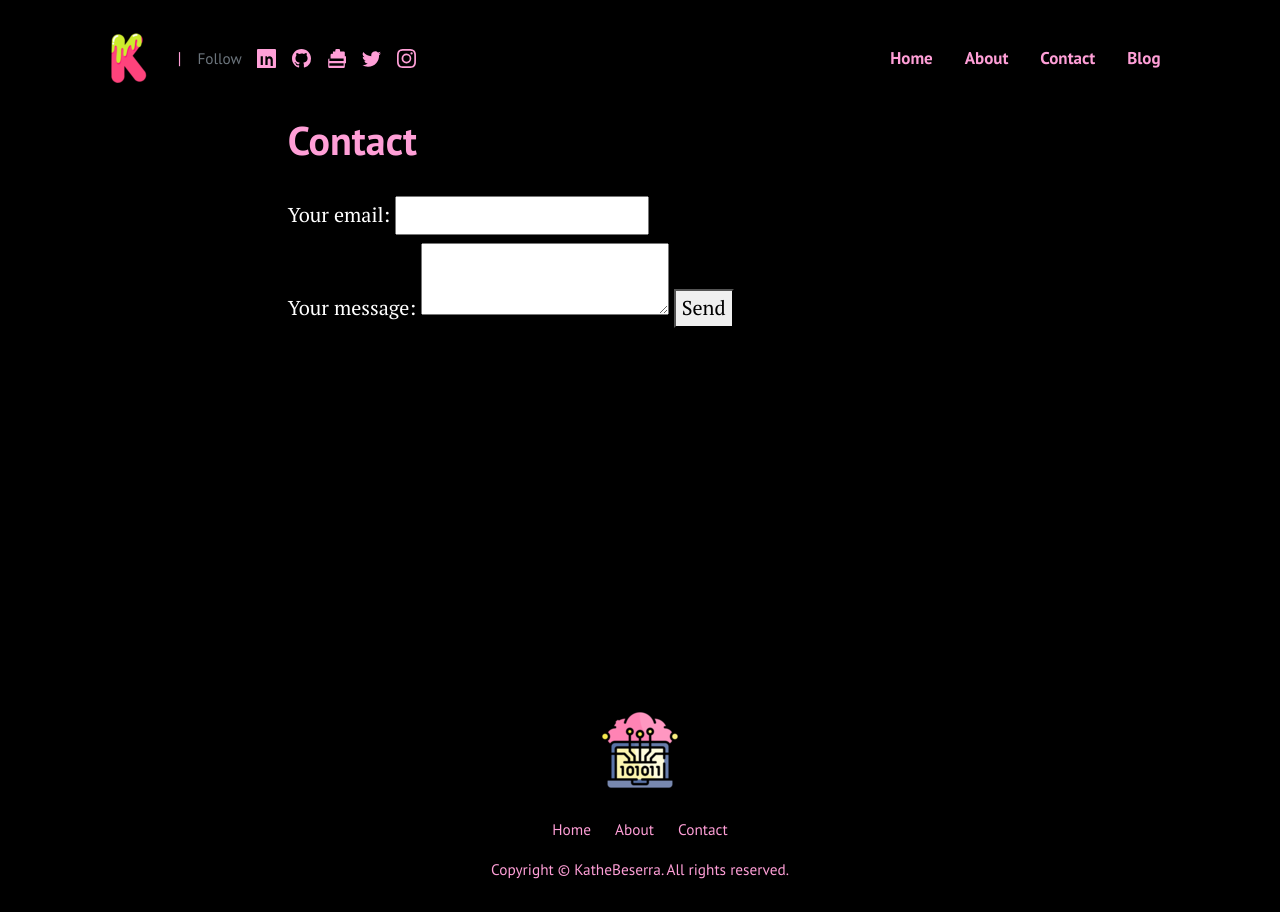
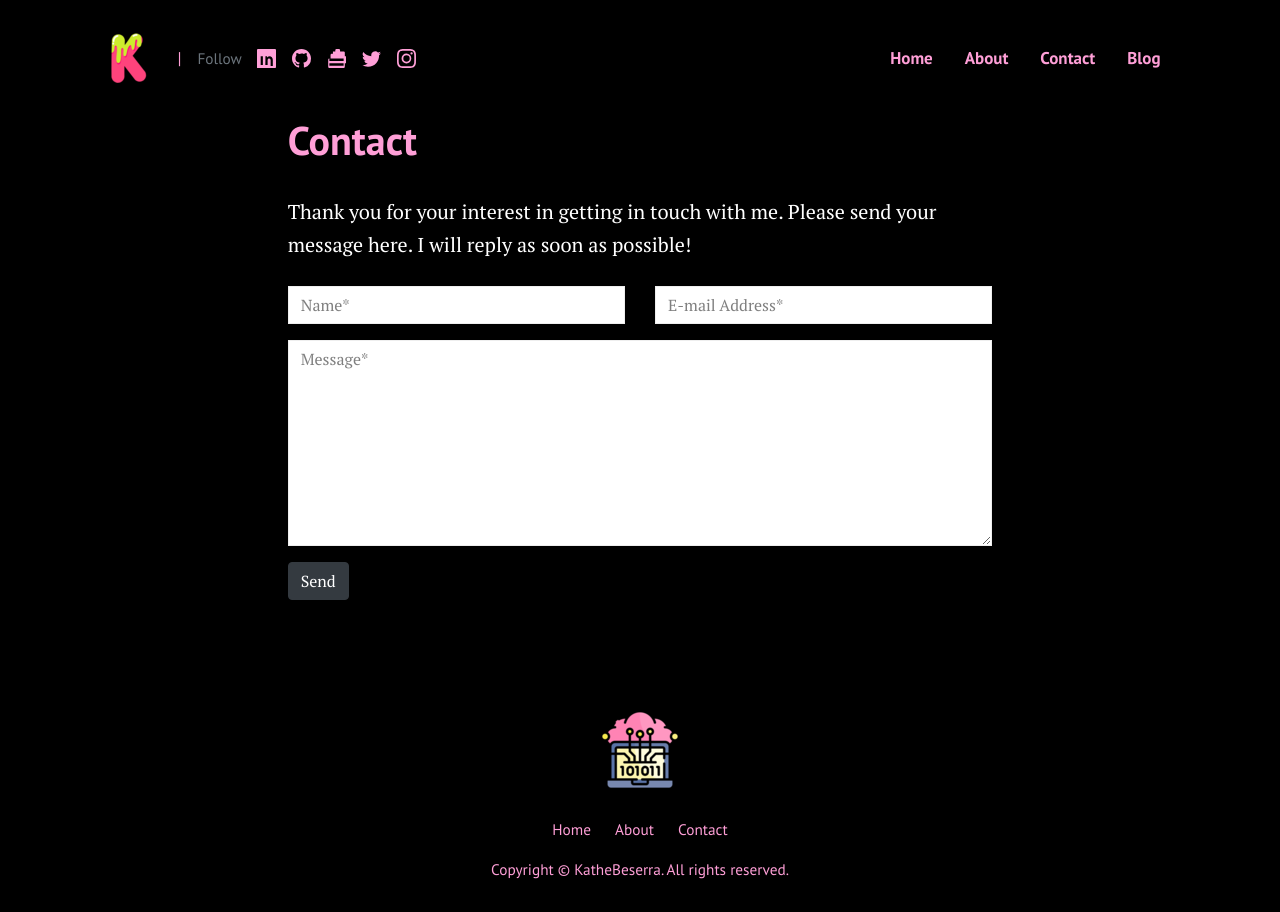
Before and after one commit to KatheIsabelle/KatheBeserra.github.io, a Jekyll site: the page built from pages/contact.html, in a window 1280 px wide. Built offline with Jekyll 4.4.1, drawn with Linux system fonts in a browser that asks for light colours.

Commit message:
:zap: contact page

```diff
--- a/pages/contact.html
+++ b/pages/contact.html
@@ -6,18 +6,16 @@ comments: false
 ---
 
 
-<form
-  action="https://formspree.io/f/mdkkyydw"
-  method="POST"
->
-  <label>
-    Your email:
-    <input type="email" name="email">
-  </label>
-  <label>
-    Your message:
-    <textarea name="message"></textarea>
-  </label>
-  <!-- your other form fields go here -->
-  <button type="submit">Send</button>
-</form>
+<form action="https://formspree.io/f/mdkkyydw" method="POST">
+    <p class="mb-4">Thank you for your interest in getting in touch with me. Please send your message here. I will reply as soon as possible!</p>
+    <div class="form-group row">
+      <div class="col-md-6">
+        <input class="form-control" type="text" name="name" placeholder="Name*" required>
+      </div>
+      <div class="col-md-6">
+        <input class="form-control" type="email" name="_replyto" placeholder="E-mail Address*" required>
+      </div>
+    </div>
+    <textarea rows="8" class="form-control mb-3" name="message" placeholder="Message*" required></textarea>
+    <input class="btn btn-dark" type="submit" value="Send">
+  </form>
```
